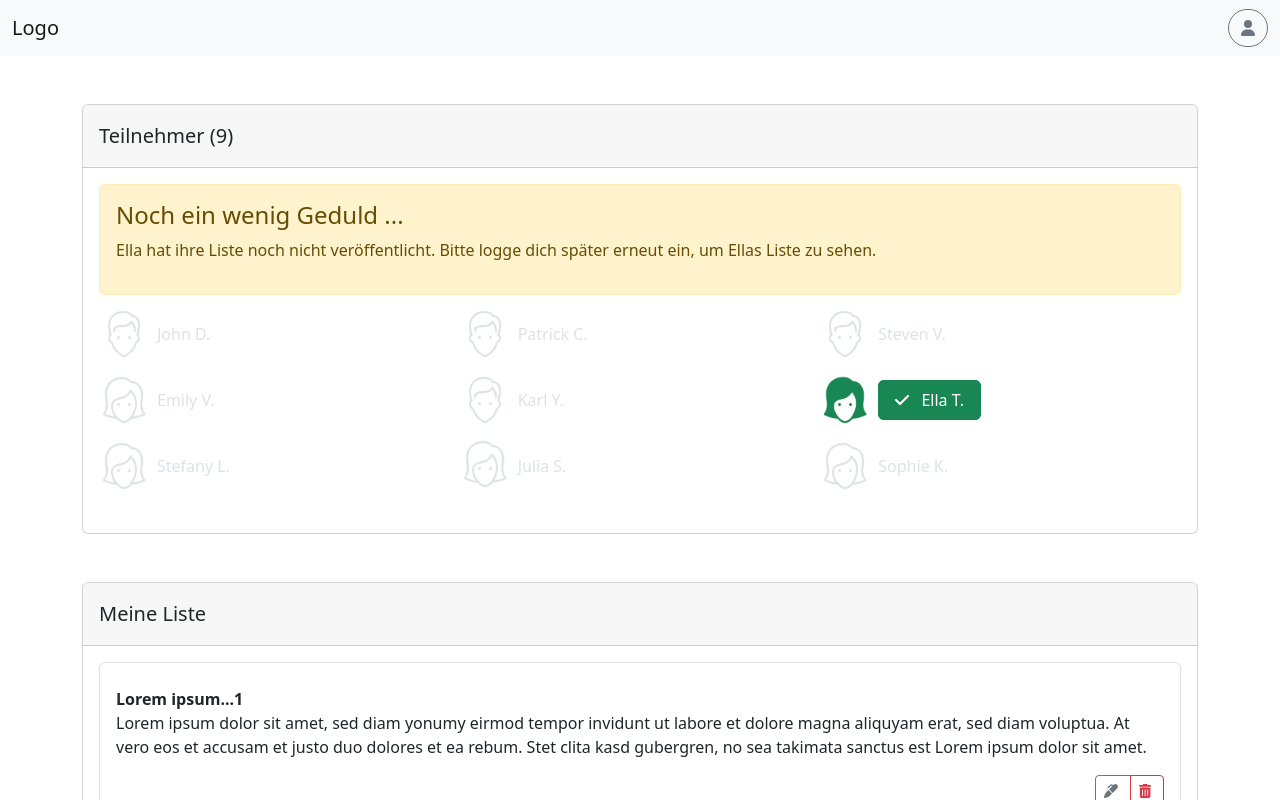
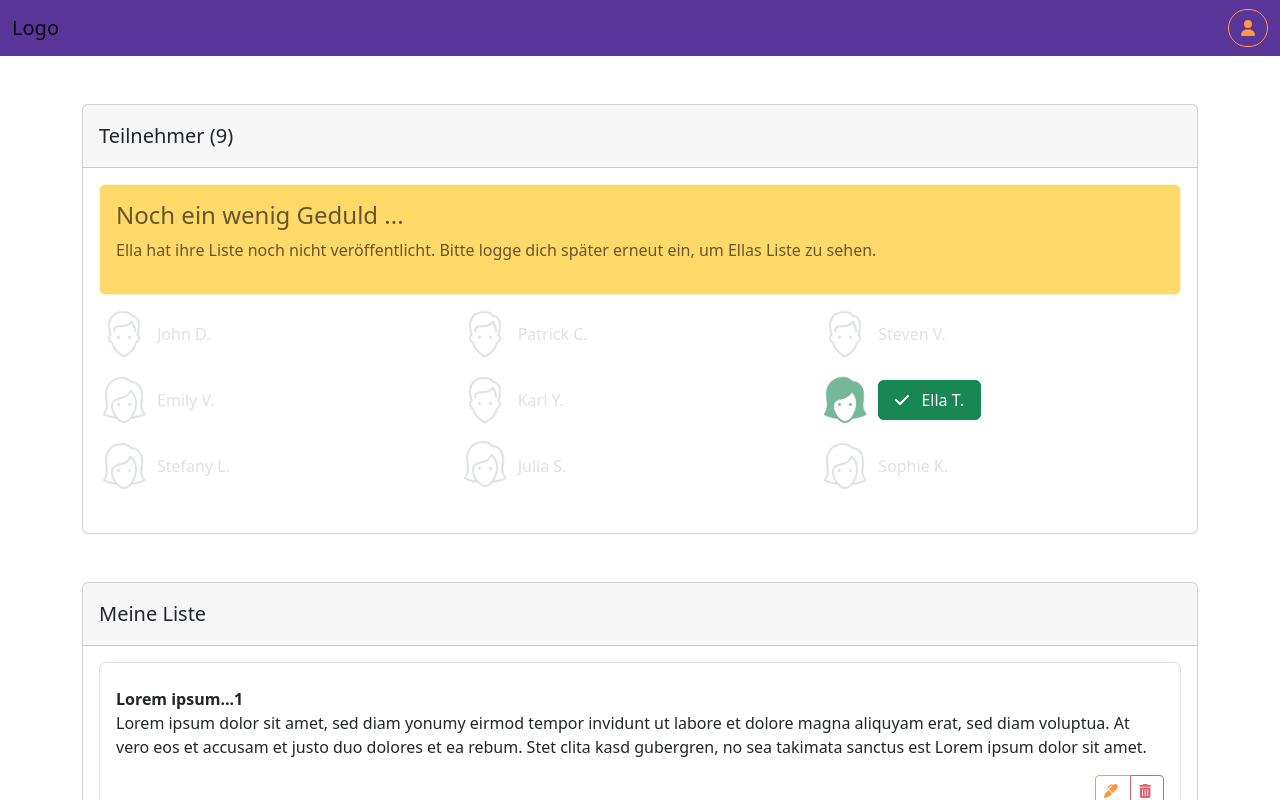
Before and after one commit to gstring33/mdh-true-gift, a Vue app: page / in a window 1280 px wide. Shown: the top 800 px of the page. Built offline with nearby package versions, Linux system fonts and the light colour scheme.

Commit message:
customize bootstrap theme

```diff
--- a/src/App.vue
+++ b/src/App.vue
@@ -9,6 +9,3 @@ import Navbar from "@/components/common/Navbar.vue";
 
 const isLogged = true;
 </script>
-<style lang="scss">
-@import "~bootstrap/scss/bootstrap";
-</style>
--- /dev/null
+++ b/src/assets/scss/bootstrap.scss
@@ -0,0 +1,19 @@
+$primary: #59359a;
+$secondary: #fd9843;
+$success: #75b798;
+$info: #9ec5fe;
+$warning: #ffda6a;
+$danger: #e35d6a;
+$light: #c5b3e6;
+$dark: #2c1a4d;
+$gray-light: gray;
+
+@import "../node_modules/bootstrap/scss/bootstrap";
+
+.btn-success {
+  color: #FFFF;
+}
+
+.alert-warning {
+  background-color: $warning;
+}
--- /dev/null
+++ b/src/assets/scss/main.scss
@@ -0,0 +1,22 @@
+@import './bootstrap';
+
+.partner-img {
+  width: 50px;
+  position: relative;
+  bottom: 2px
+}
+
+.partner-name {
+  margin-left: 8px;
+  &_disable {
+    color: #dee2e6;
+  }
+
+  &_success {
+    color: white;
+    padding: 8px 16px;
+    border: 1px solid $success;
+    background-color: $success;
+    border-radius: 6px;
+  }
+}
--- a/src/components/List.vue
+++ b/src/components/List.vue
@@ -118,7 +118,7 @@
             <div class="modal-footer">
               <button
                   type="button"
-                  class="btn btn-outline-danger"
+                  class="btn btn-secondary"
                   data-bs-dismiss="modal"
               >
                 <font-awesome-icon :icon="['fas', 'xmark']" class="me-2"/>Nein
--- a/src/components/common/Navbar.vue
+++ b/src/components/common/Navbar.vue
@@ -1,5 +1,5 @@
 <template>
-  <nav class="navbar navbar-expand-lg bg-light mb-5">
+  <nav class="navbar navbar-expand-lg bg-primary mb-5">
     <div class="container-fluid">
       <router-link class="navbar-brand" to="/">Logo</router-link>
       <button
--- a/src/main.js
+++ b/src/main.js
@@ -4,10 +4,11 @@ import { createPinia } from "pinia";
 import App from "./App.vue";
 import router from "./router";
 
-import "./assets/main.css";
 import { FontAwesomeIcon } from "@fortawesome/vue-fontawesome";
 import { library } from "@fortawesome/fontawesome-svg-core";
 import { faMarker, faTrashCan, faCartPlus, faPaperPlane, faCheck, faUser, faXmark, faFloppyDisk} from  "@fortawesome/free-solid-svg-icons";
+
+import "./assets/scss/main.scss";
 
 const app = createApp(App);
 
```
Also changed, not shown: src/assets/images/user-girl-success.png, src/assets/images/user-man-success.png, src/assets/main.css (deleted).
